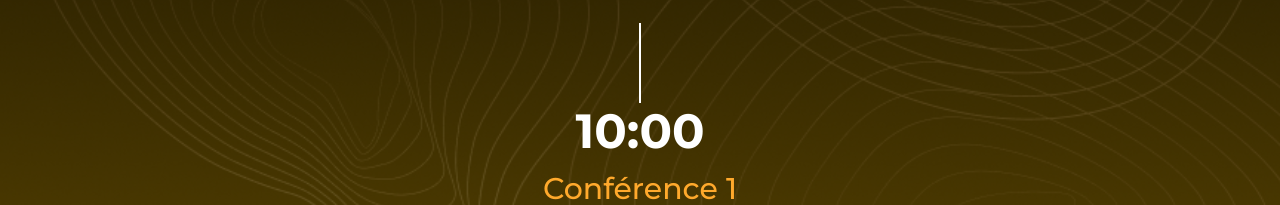
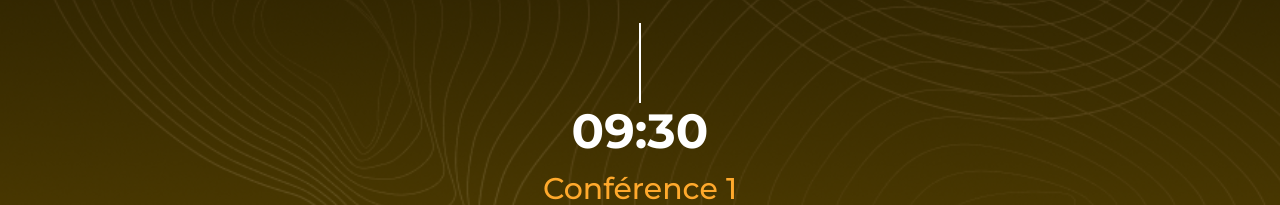
Before and after one commit to hassanelq/financial-day-planning, a Next.js app: page / in a window 1280 px wide. Shown: the part 1318-1523 px from the top of the page. Built offline with nearby package versions, Linux system fonts and the light colour scheme.

Commit message:
fix: update conference schedule times for accuracy

```diff
--- a/app/page.js
+++ b/app/page.js
@@ -22,7 +22,7 @@ export default function Home() {
       images: [],
     },
     {
-      time: "10:00",
+      time: "09:30",
       title: "Conférence 1",
       details: [
         "L’Analyse quantitative dans la gestion des risques en Private equity",
@@ -30,53 +30,47 @@ export default function Home() {
       images: [conf1Img, conf3Img],
     },
     {
-      time: "11:00",
+      time: "10:25",
       title: "Conférence 2",
       details: [
         "Gestion des actifs : Un moteur pour le développement économique du Maroc",
       ],
       images: [conf5Img],
     },
-    { time: "11:45", title: "Pause-Café", details: [], images: [] },
+    { time: "11:05", title: "Pause-Café", details: [], images: [] },
     {
-      time: "12:15",
+      time: "11:35",
       title: "Conférence 3",
       details: ["Commando Front Office et les nouveaux horizons de la finance"],
       images: [conf4Img],
     },
     {
-      time: "12:45",
+      time: "12:10",
       title: "Conférence 4",
       details: ["Les Métiers de la Banque d’Investissement"],
       images: [conf2Img, conf6Img],
     },
-    { time: "13:30", title: "Pause Déjeuner", details: [], images: [] },
+    { time: "13:00", title: "Pause Déjeuner", details: [], images: [] },
     {
-      time: "14:45",
-      title: "Lancement de la Plateforme",
-      details: [],
-      images: [],
-    },
-    {
-      time: "15:15",
+      time: "14:30",
       title: "Présentation Étudiante (FID3)",
       details: ["Présentation par Fatima Zahra Koukou"],
       images: [],
     },
     {
-      time: "15:45",
+      time: "15:05",
       title: "Présentations Étudiants (FID2)",
       details: ["Bou Mhamed Abdelhamid", "Daniel Anonwodji"],
       images: [],
     },
-    { time: "16:15", title: "Compétition", details: [], images: [comp] },
+    { time: "15:35", title: "Compétition", details: [], images: [comp] },
     {
-      time: "17:00",
+      time: "16:00",
       title: "Animation musicale",
       details: ["Gnaoua"],
       images: [],
     },
-    { time: "18:00", title: "Clôture de la Journée", details: [], images: [] },
+    { time: "17:00", title: "Clôture de la Journée", details: [], images: [] },
   ];
 
   const currentDate = new Date(); // Dynamically get today's date and time
```
